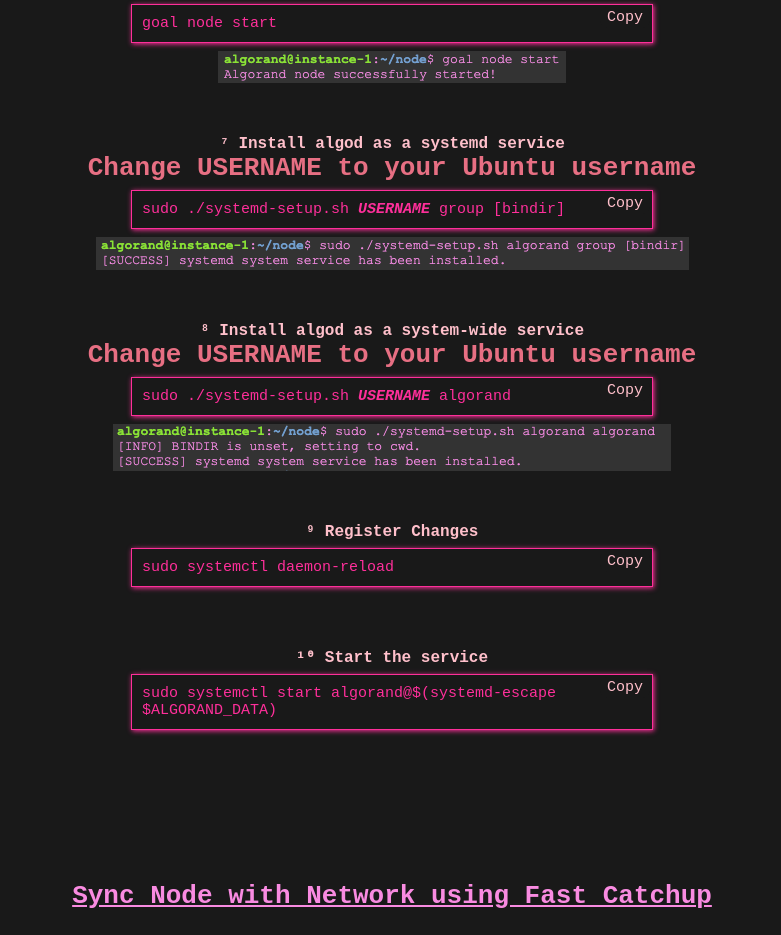
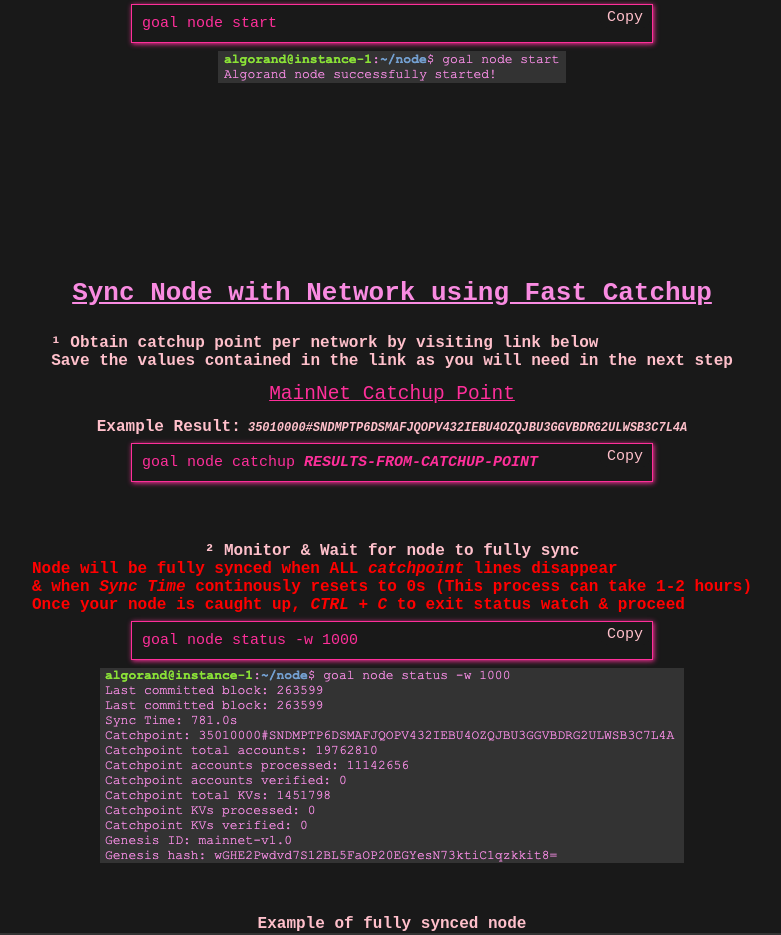
Before and after one commit to django-xyz/node, a plain HTML site: page index.html in a window 1280 px wide. Shown: the part 1941-2876 px from the top of the page, without its empty margins (248-1029 px from the left). Drawn offline with Linux system fonts and the light colour scheme.

Commit message:
Update index.html

```diff
--- a/index.html
+++ b/index.html
@@ -55,22 +55,6 @@
     <p class="add-tm">&#8310; Start your node</p>
     <pre id="myPreTag">goal node start</pre>
     <img src="images/04-start-node.png">
-
-    <p>&#8311; Install algod as a systemd service</p>
-    <p class="user-change">Change USERNAME to your Ubuntu username</p>
-    <pre id="myPreTag">sudo ./systemd-setup.sh <i>USERNAME</i> group [bindir]</pre>
-    <img src="images/05-systemd-algod-bindr.png">
-
-    <p>&#8312; Install algod as a system-wide service</p>
-    <p class="user-change">Change USERNAME to your Ubuntu username</p>
-    <pre id="myPreTag">sudo ./systemd-setup.sh <i>USERNAME</i> algorand</pre>
-    <img src="images/06-systemd-syswide.png">
-
-    <p>&#8313; Register Changes</p>
-    <pre id="myPreTag">sudo systemctl daemon-reload</pre>
-
-    <p class="add-tm">&#185;&#8304; Start the service</p>
-    <pre id="myPreTag">sudo systemctl start algorand@$(systemd-escape $ALGORAND_DATA)</pre>
   </div>
 
   <div class="container fast-catch" id="sync">
```
